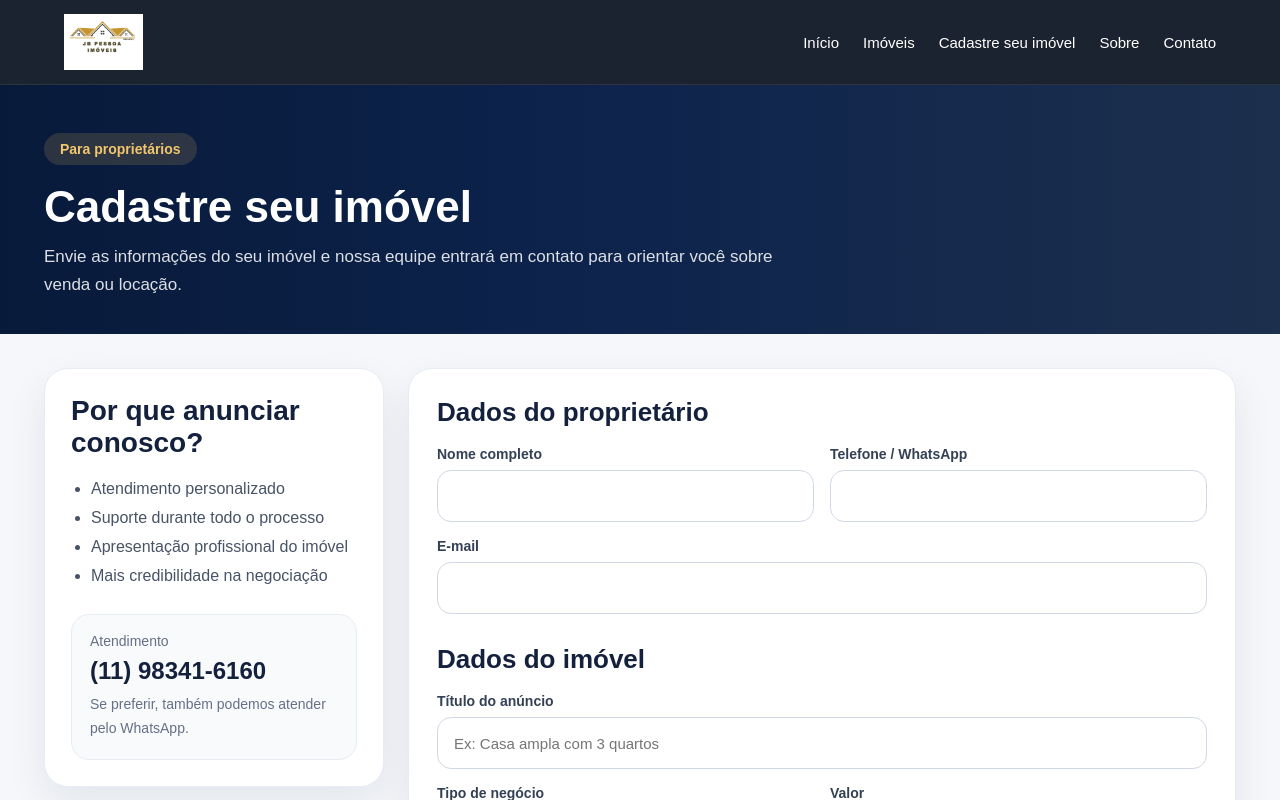
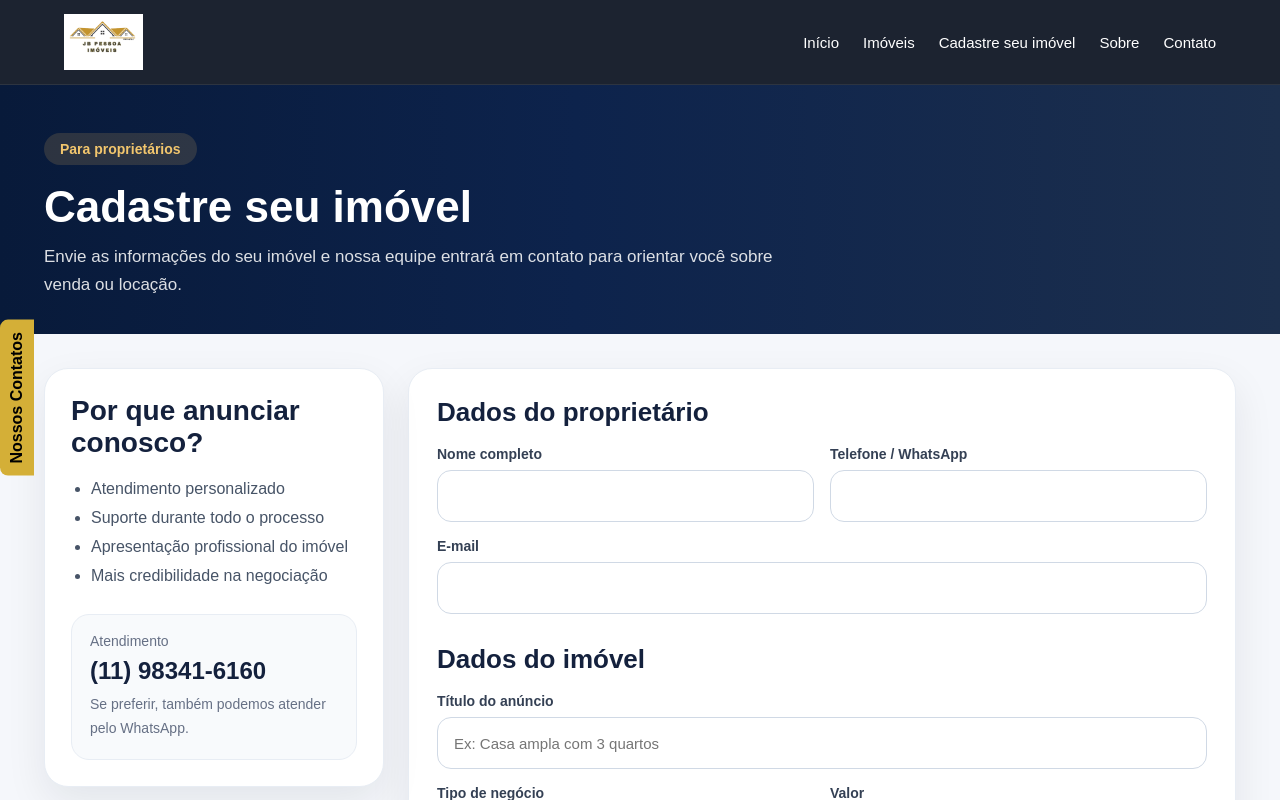
Before and after one commit to tamirespessoa/jb-pessoa-imoveis, a React app in the folder frontend/: page /site/cadastrar-imovel in a window 1280 px wide. Shown: the top 800 px of the page. Built offline with nearby package versions, Linux system fonts and the light colour scheme; no server answers; the HTML template or start-up script is replaced by a standard one.

Commit message:
feat: menu flutuante de contatos

```diff
--- a/frontend/src/components/SiteLayout.jsx
+++ b/frontend/src/components/SiteLayout.jsx
@@ -1,7 +1,10 @@
 import { Link } from "react-router-dom";
+import { useState } from "react";
 import logo from "../assets/logo-jb.png";
 
 export default function SiteLayout({ children }) {
+  const [open, setOpen] = useState(false);
+
   return (
     <>
       <header className="site-header">
@@ -19,6 +22,91 @@ export default function SiteLayout({ children }) {
           </nav>
         </div>
       </header>
+
+      {/* 🔥 MENU FLUTUANTE */}
+      <div
+        style={{
+          position: "fixed",
+          left: 0,
+          top: "40%",
+          zIndex: 9999
+        }}
+      >
+        {/* BOTÃO LATERAL */}
+        <div
+          onClick={() => setOpen(!open)}
+          style={{
+            writingMode: "vertical-rl",
+            transform: "rotate(180deg)",
+            background: "#d4af37",
+            color: "#000",
+            padding: "12px 8px",
+            cursor: "pointer",
+            borderTopRightRadius: "8px",
+            borderBottomRightRadius: "8px",
+            fontWeight: "bold"
+          }}
+        >
+          Nossos Contatos
+        </div>
+
+        {/* PAINEL */}
+        {open && (
+          <div
+            style={{
+              position: "absolute",
+              left: "50px",
+              top: 0,
+              background: "#fff",
+              padding: "20px",
+              width: "250px",
+              borderRadius: "10px",
+              boxShadow: "0 10px 30px rgba(0,0,0,0.2)"
+            }}
+          >
+            <h3 style={{ marginBottom: "10px" }}>
+              JB Pessoa Imóveis
+            </h3>
+
+            <p><strong>Telefone:</strong><br /> (11) 98341-6160</p>
+
+            <a
+              href="https://wa.me/5511983416160"
+              target="_blank"
+              rel="noreferrer"
+              style={{
+                display: "block",
+                marginTop: "10px",
+                background: "#25D366",
+                color: "#fff",
+                padding: "10px",
+                textAlign: "center",
+                borderRadius: "6px",
+                textDecoration: "none",
+                fontWeight: "bold"
+              }}
+            >
+              WhatsApp
+            </a>
+
+            <a
+              href="mailto:contato@jbpessoaimoveis.com.br"
+              style={{
+                display: "block",
+                marginTop: "10px",
+                background: "#333",
+                color: "#fff",
+                padding: "10px",
+                textAlign: "center",
+                borderRadius: "6px",
+                textDecoration: "none"
+              }}
+            >
+              Enviar Email
+            </a>
+          </div>
+        )}
+      </div>
 
       <main>{children}</main>
 
```
